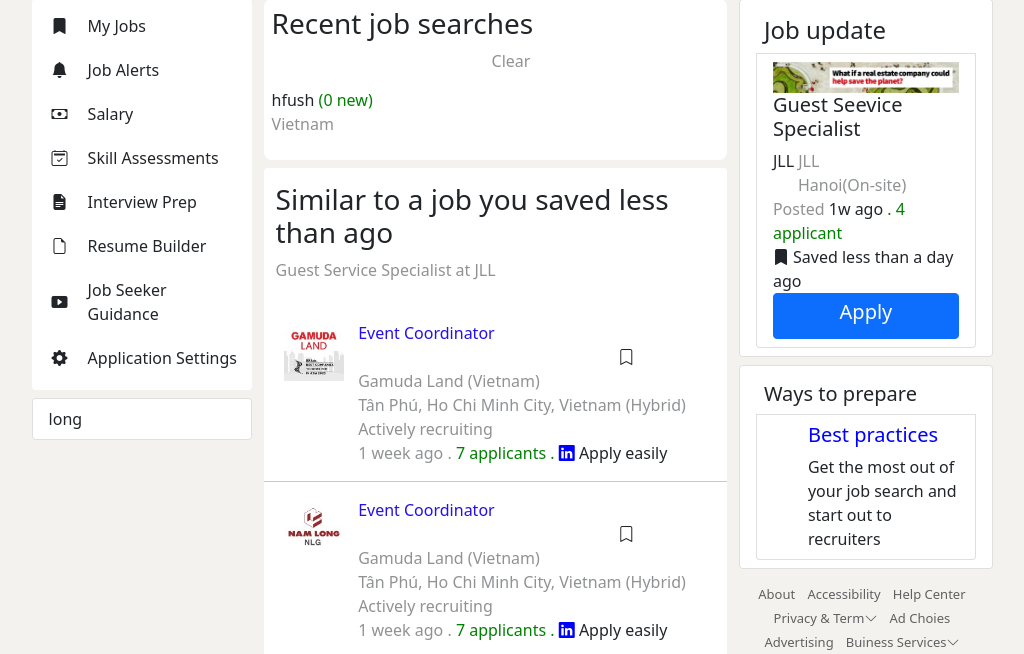
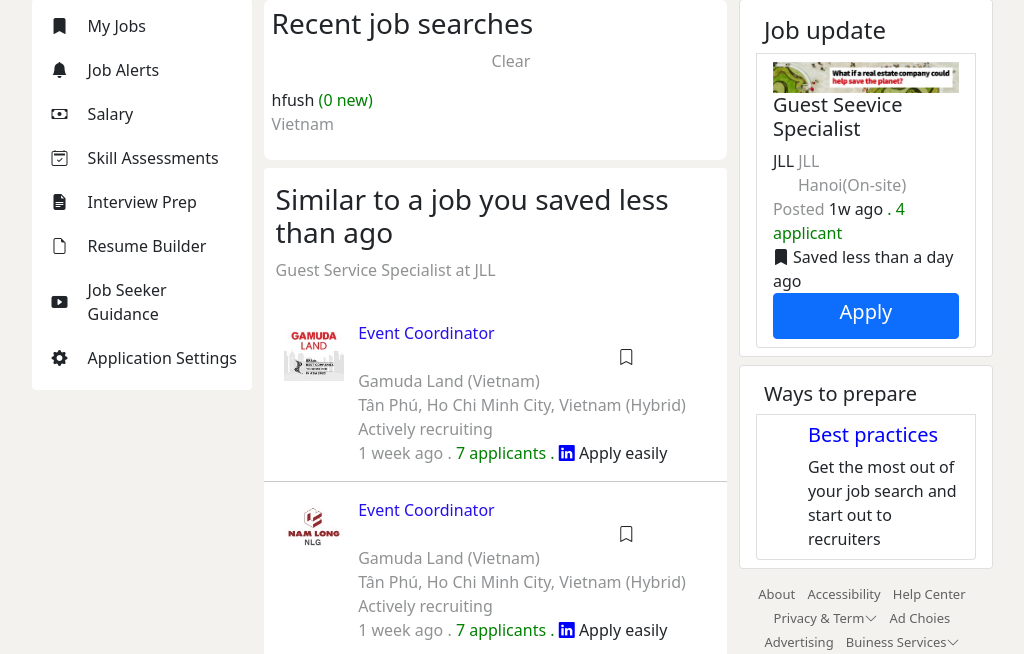
Before and after one commit to pvp2105/BTLCNW_Group7_61TH3, a PHP site: page /Jobs.php in a window 1280 px wide. Shown: the part 101-755 px from the top of the page, without its empty margins (140-1164 px from the left). Run offline with PHP 8.4, Linux system fonts and the light colour scheme; the visitor is signed in with stand-in values (Sample User, id 1); some libraries are stand-ins or nearby versions.

Commit message:
update jobs

```diff
--- a/Jobs.php
+++ b/Jobs.php
@@ -17,7 +17,7 @@
         //Trước khi cho người dùng xâm nhập vào bên trong phải ktra Thẻ Làm việc
         session_start();
         if(!isset($_SESSION['isLoginOK'])){
-            header("location:Acount/login.php");
+            header("location:login.php");
         }
     ?>
     <header>
@@ -194,11 +194,6 @@
                             <i class="bi bi-gear-fill"></i>
                             <span>Application Settings</span>
                         </div>
-                    </div>
-                </div>
-                <div class="my-sidebar sub-group list-group bg-white mt-2">
-                    <div class="list-group-item">
-                        <div>long</div>
                     </div>
                 </div>
             </div>
```
